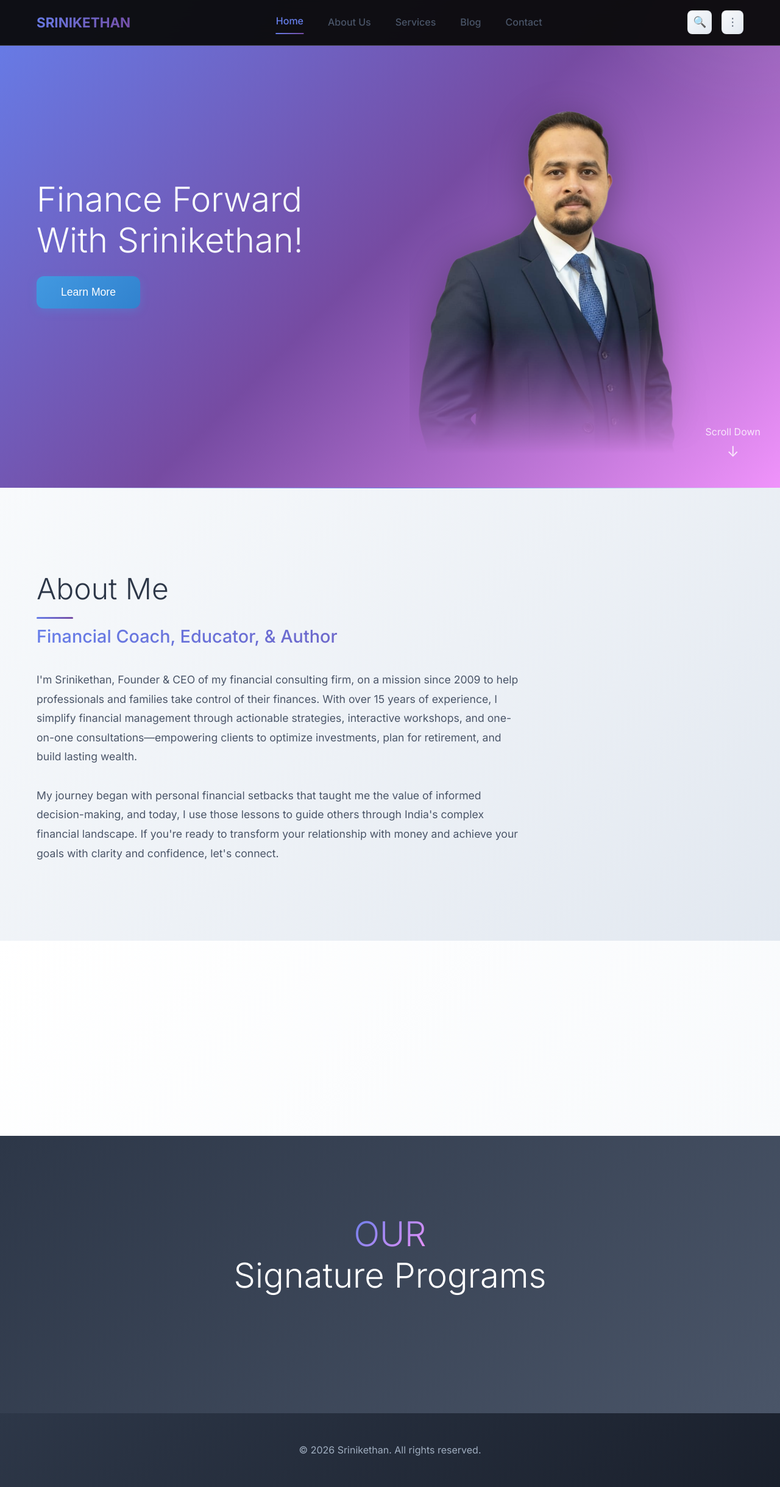
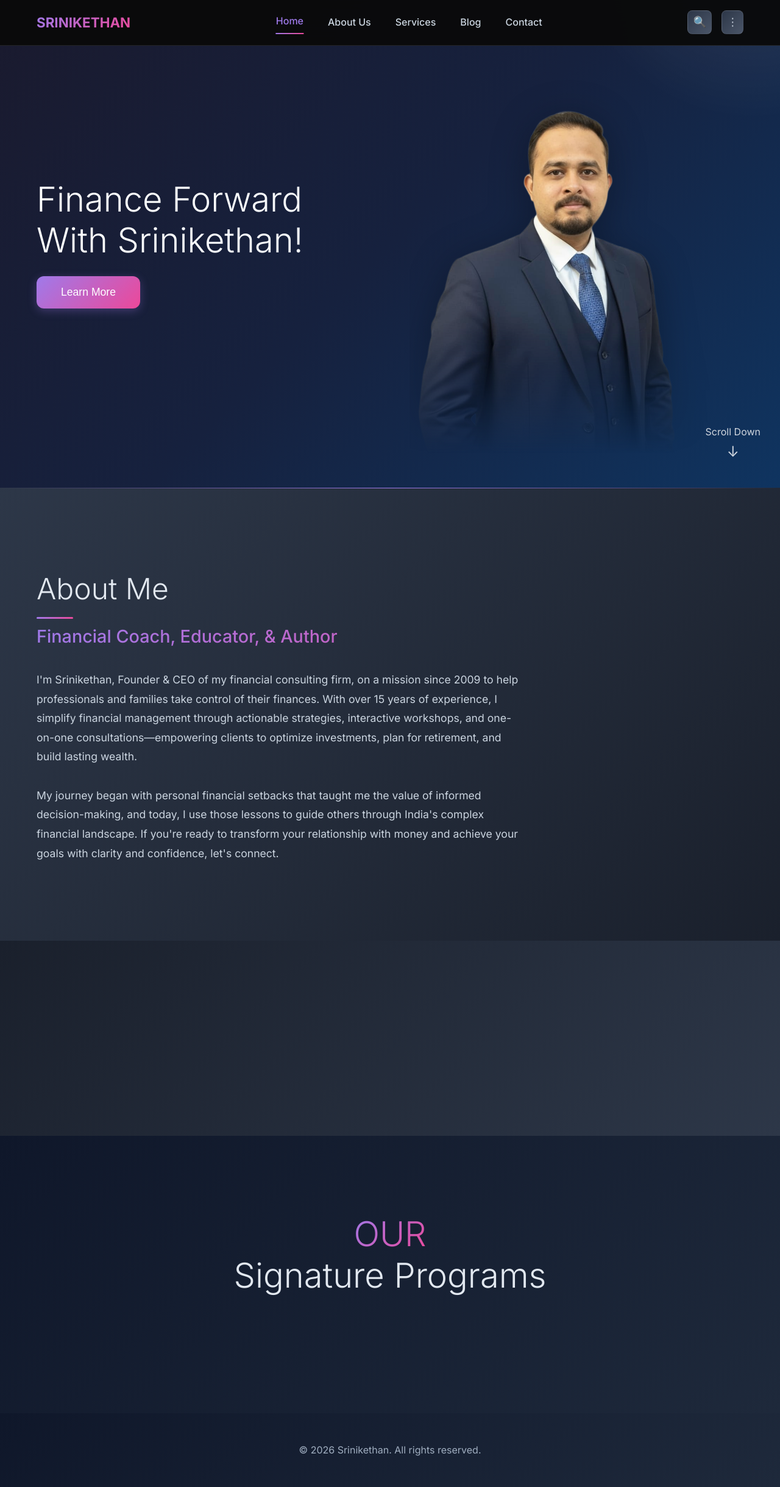
Before and after one commit to Cksrihari/Srinikethan-Webpage, a Django app: page / in a window 1280 px wide. Shown: the whole page at 61% size. Run offline with Django 5.2, Linux system fonts and the light colour scheme; data comes from the database, SQL or seed files in the repository; data that the repository does not hold is empty.

Commit message:
Implement complete dark theme design
- Updated all sections with dark gradient backgrounds
- Changed color scheme to purple/pink gradients (#9f7aea, #ec4899)
- Updated navigation bar with dark transparency and blur effects
- Converted hero section to dark gradient (#1a1a2e → #16213e → #0f3460)
- Updated about, services, programs, testimonials sections for dark theme
- Changed blog preview and contact sections to dark backgrounds
- Updated form styling with dark inputs and proper contrast
- Enhanced button gradients and hover effects for dark theme
- Updated footer and social links with new purple/pink gradients
- Added dark theme enhancements for better text visibility
- Maintained smooth transitions and modern animations
- Ensured accessibility with proper contrast ratios

```diff
--- a/static/css/style.css
+++ b/static/css/style.css
@@ -8,8 +8,8 @@
 body {
     font-family: 'Inter', sans-serif;
     line-height: 1.6;
-    color: #2c3e50;
-    background: linear-gradient(135deg, #667eea 0%, #764ba2 100%);
+    color: #e2e8f0;
+    background: linear-gradient(135deg, #1a202c 0%, #2d3748 100%);
     overflow-x: hidden;
 }
 
@@ -29,17 +29,17 @@ body {
     position: fixed;
     top: 0;
     width: 100%;
-    background: rgba(255, 255, 255, 0.95);
+    background: rgba(26, 32, 44, 0.95);
     backdrop-filter: blur(20px);
-    border-bottom: 1px solid rgba(255, 255, 255, 0.2);
+    border-bottom: 1px solid rgba(255, 255, 255, 0.1);
     z-index: 1000;
     padding: 1rem 0;
     transition: all 0.4s ease;
 }
 
 .navbar.scrolled {
-    background: rgba(255, 255, 255, 0.98);
-    box-shadow: 0 8px 32px rgba(0, 0, 0, 0.1);
+    background: rgba(26, 32, 44, 0.98);
+    box-shadow: 0 8px 32px rgba(0, 0, 0, 0.5);
 }
 
 .navbar .container {
@@ -51,7 +51,7 @@ body {
 .nav-brand {
     font-size: 1.4rem;
     font-weight: 700;
-    background: linear-gradient(135deg, #667eea, #764ba2);
+    background: linear-gradient(135deg, #9f7aea, #ec4899);
     -webkit-background-clip: text;
     -webkit-text-fill-color: transparent;
     background-clip: text;
@@ -69,7 +69,7 @@ body {
 }
 
 .nav-link {
-    color: #4a5568;
+    color: #cbd5e0;
     text-decoration: none;
     font-weight: 500;
     position: relative;
@@ -90,7 +90,7 @@ body {
     left: 50%;
     width: 0;
     height: 2px;
-    background: linear-gradient(135deg, #667eea, #764ba2);
+    background: linear-gradient(135deg, #9f7aea, #ec4899);
     transition: all 0.4s ease;
     transform: translateX(-50%);
 }
@@ -107,9 +107,9 @@ body {
 
 .search-btn,
 .menu-btn {
-    background: linear-gradient(135deg, #f8fafc, #e2e8f0);
-    border: 1px solid rgba(0, 0, 0, 0.05);
-    color: #4a5568;
+    background: linear-gradient(135deg, #2d3748, #4a5568);
+    border: 1px solid rgba(255, 255, 255, 0.1);
+    color: #cbd5e0;
     font-size: 1.1rem;
     cursor: pointer;
     padding: 0.5rem;
@@ -130,7 +130,7 @@ body {
     min-height: 100vh;
     display: flex;
     align-items: center;
-    background: linear-gradient(135deg, #667eea 0%, #764ba2 50%, #f093fb 100%);
+    background: linear-gradient(135deg, #1a1a2e 0%, #16213e 50%, #0f3460 100%);
     color: #fff;
     position: relative;
     overflow: hidden;
@@ -205,7 +205,7 @@ body {
 }
 
 .btn-primary {
-    background: linear-gradient(135deg, #4299e1, #3182ce);
+    background: linear-gradient(135deg, #9f7aea, #ec4899);
     color: #fff;
     border: none;
     padding: 1rem 2.5rem;
@@ -215,7 +215,7 @@ body {
     cursor: pointer;
     position: relative;
     overflow: hidden;
-    box-shadow: 0 4px 15px rgba(66, 153, 225, 0.3);
+    box-shadow: 0 4px 15px rgba(159, 122, 234, 0.3);
     animation: slideInLeft 1s ease-out 0.7s both;
 }
 
@@ -320,7 +320,7 @@ body {
 /* About Section */
 .about-section {
     padding: 8rem 0;
-    background: linear-gradient(135deg, #f8fafc 0%, #e2e8f0 100%);
+    background: linear-gradient(135deg, #2d3748 0%, #1a202c 100%);
     position: relative;
     overflow: hidden;
 }
@@ -332,7 +332,7 @@ body {
     left: 0;
     width: 100%;
     height: 1px;
-    background: linear-gradient(90deg, transparent, #667eea, transparent);
+    background: linear-gradient(90deg, transparent, #9f7aea, transparent);
 }
 
 .about-content {
@@ -342,7 +342,7 @@ body {
 .about-header h2 {
     font-size: 3rem;
     margin-bottom: 1rem;
-    color: #2d3748;
+    color: #e2e8f0;
     font-weight: 300;
     position: relative;
     display: inline-block;
@@ -355,13 +355,13 @@ body {
     left: 0;
     width: 60px;
     height: 3px;
-    background: linear-gradient(135deg, #667eea, #764ba2);
+    background: linear-gradient(135deg, #9f7aea, #ec4899);
     border-radius: 2px;
 }
 
 .about-header h3 {
     font-size: 1.8rem;
-    background: linear-gradient(135deg, #667eea, #764ba2);
+    background: linear-gradient(135deg, #9f7aea, #ec4899);
     -webkit-background-clip: text;
     -webkit-text-fill-color: transparent;
     background-clip: text;
@@ -373,13 +373,13 @@ body {
     font-size: 1.1rem;
     line-height: 1.8;
     max-width: 800px;
-    color: #4a5568;
+    color: #cbd5e0;
 }
 
 /* Services Section */
 .services-section {
     padding: 8rem 0;
-    background: linear-gradient(135deg, #ffffff 0%, #f8fafc 100%);
+    background: linear-gradient(135deg, #1a202c 0%, #2d3748 100%);
 }
 
 .services-grid {
@@ -439,20 +439,20 @@ body {
 
 .service-card h4 {
     font-size: 1.4rem;
-    color: #2d3748;
+    color: #e2e8f0;
     margin-bottom: 1rem;
     font-weight: 600;
 }
 
 .service-card p {
-    color: #718096;
+    color: #cbd5e0;
     line-height: 1.6;
 }
 
 /* Programs Section */
 .programs-section {
     padding: 8rem 0;
-    background: linear-gradient(135deg, #2d3748 0%, #4a5568 100%);
+    background: linear-gradient(135deg, #0f172a 0%, #1e293b 100%);
     color: #fff;
     position: relative;
 }
@@ -481,7 +481,7 @@ body {
 }
 
 .highlight {
-    background: linear-gradient(135deg, #667eea, #f093fb);
+    background: linear-gradient(135deg, #9f7aea, #ec4899);
     -webkit-background-clip: text;
     -webkit-text-fill-color: transparent;
     background-clip: text;
@@ -762,7 +763,7 @@ body {
 
 /* Footer */
 .footer {
-    background: linear-gradient(135deg, #2d3748 0%, #1a202c 100%);
+    background: linear-gradient(135deg, #0f172a 0%, #1e293b 100%);
     color: #a0aec0;
     padding: 3rem 0;
     text-align: center;
@@ -800,7 +801,27 @@ body {
 
 .social-link:hover {
     transform: translateY(-2px);
-    box-shadow: 0 8px 20px rgba(102, 126, 234, 0.3);
+    box-shadow: 0 8px 20px rgba(159, 122, 234, 0.4);
+}
+
+/* Dark Theme Enhancements */
+.form-group input::placeholder,
+.form-group textarea::placeholder {
+    color: #a0aec0;
+    opacity: 0.8;
+}
+
+.contact-item {
+    margin-bottom: 1.5rem;
+    color: #cbd5e0;
+}
+
+.section-header {
+    text-align: center;
+    margin-bottom: 4rem;
+    position: relative;
+    z-index: 2;
+    color: #e2e8f0;
 }
 
 /* Responsive Design */
```
Also changed, not shown: other parts of static/css/style.css (+53 -52 lines).
